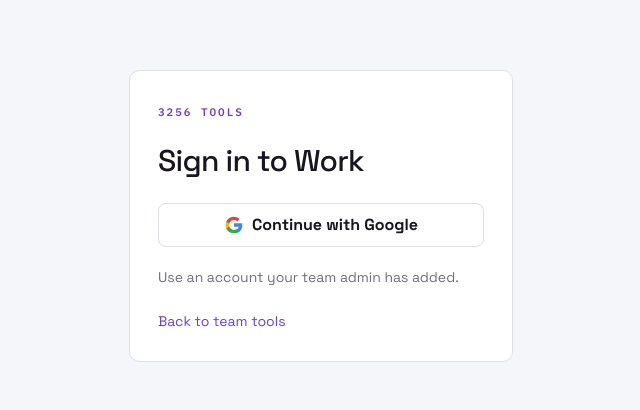
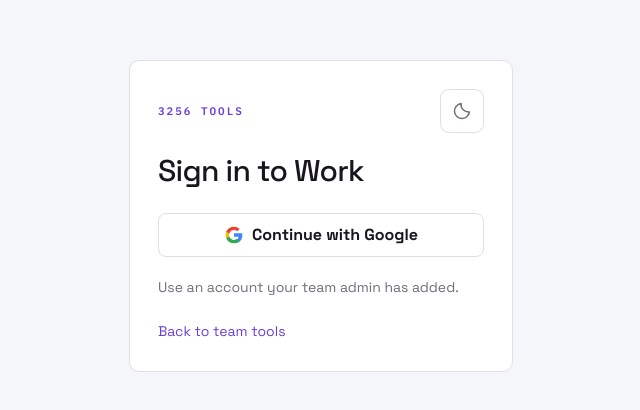
Before and after one commit to ryanabraham1/BatteryTracker, a Next.js app: page /work/login in a window 1280 px wide. Shown: the part 184-594 px from the top of the page, without its empty margins (319-959 px from the left). Built offline with nearby package versions, Linux system fonts and the light colour scheme; no server answers.

Commit message:
Add persistent Mayhem-inspired dark mode

```diff
--- a/app/globals.css
+++ b/app/globals.css
@@ -1,6 +1,7 @@
 @import "tailwindcss";
 
 :root {
+  color-scheme: light;
   --ink: #18151f;
   --paper: #f5f6fa;
   --surface: #ffffff;
@@ -20,6 +21,39 @@
   --bad-soft: #fcecef;
   --info: #2b69b6;
   --info-soft: #e8f1fc;
+  --neutral-soft: #ecebf1;
+  --danger-hover: #f8d9de;
+  --on-plum: #201632;
+  --plum-button: #fff;
+  --plum-button-hover: #efe9ff;
+}
+
+/* Mayhem-inspired charcoal surfaces and lavender selections. */
+:root[data-theme="dark"] {
+  color-scheme: dark;
+  --ink: #eeedf4;
+  --paper: #101015;
+  --surface: #18171e;
+  --line: #302d3c;
+  --muted: #a5a0b5;
+  --purple: #8960ed;
+  --purple-dark: #bca4ff;
+  --purple-soft: #29203f;
+  --plum: #211b30;
+  --plum-text: #c4adff;
+  --good: #61cca0;
+  --good-soft: #172f27;
+  --warn: #edbc65;
+  --warn-soft: #342919;
+  --bad: #f08091;
+  --bad-soft: #37212b;
+  --info: #87b5f1;
+  --info-soft: #1c2b40;
+  --neutral-soft: #25232e;
+  --danger-hover: #4a2834;
+  --on-plum: #eeedf4;
+  --plum-button: #8960ed;
+  --plum-button-hover: #754bda;
 }
 
 @theme inline {
@@ -127,13 +161,29 @@ body {
 .btn:active { transform: translateY(1px); }
 .btn:disabled { opacity: 0.5; cursor: not-allowed; }
 .btn-primary { background: var(--purple); color: #fff; }
-.btn-primary:hover { background: var(--purple-dark); }
+.btn-primary:hover { background: color-mix(in srgb, var(--purple), #000 16%); }
 .btn-ghost { background: var(--surface); color: var(--ink); border-color: var(--line); }
 .btn-ghost:hover { background: var(--purple-soft); border-color: var(--purple); }
 .btn-danger { background: var(--bad-soft); color: var(--bad); border-color: transparent; }
-.btn-danger:hover { background: #f8d9de; }
-.btn-plum { background: #fff; color: var(--plum); }
-.btn-plum:hover { background: #efe9ff; }
+.btn-danger:hover { background: var(--danger-hover); }
+.btn-plum { background: var(--plum-button); color: var(--on-plum); }
+.btn-plum:hover { background: var(--plum-button-hover); }
+
+.theme-toggle {
+  display: inline-flex;
+  align-items: center;
+  justify-content: center;
+  width: 44px;
+  height: 44px;
+  flex-shrink: 0;
+  border: 1px solid var(--line);
+  border-radius: 9px;
+  background: var(--surface);
+  color: var(--muted);
+  cursor: pointer;
+  touch-action: manipulation;
+}
+.theme-toggle:hover { background: var(--purple-soft); color: var(--purple-dark); border-color: var(--purple); }
 
 .tile {
   border: 1px solid var(--line);
@@ -175,7 +225,7 @@ body {
 .pill-bad { background: var(--bad-soft); color: var(--bad); }
 .pill-info { background: var(--info-soft); color: var(--info); }
 .pill-purple { background: var(--purple-soft); color: var(--purple-dark); }
-.pill-muted { background: #ecebf1; color: var(--muted); }
+.pill-muted { background: var(--neutral-soft); color: var(--muted); }
 
 .chip {
   display: inline-flex;
--- a/app/layout.tsx
+++ b/app/layout.tsx
@@ -38,7 +38,11 @@ export const viewport: Viewport = {
 
 export default function RootLayout({ children }: LayoutProps<"/">) {
   return (
-    <html lang="en" className={`${grotesk.variable} ${plexMono.variable} h-full antialiased`}>
+    <html lang="en" suppressHydrationWarning className={`${grotesk.variable} ${plexMono.variable} h-full antialiased`}>
+      <head>
+        {/* Apply the saved appearance before paint, as recommended by the bundled Next.js guide. */}
+        <script dangerouslySetInnerHTML={{ __html: `(()=>{let t;try{t=localStorage.getItem("3256-tools-theme")}catch{}t=t==="light"||t==="dark"?t:matchMedia("(prefers-color-scheme: dark)").matches?"dark":"light";document.documentElement.dataset.theme=t;document.querySelector('meta[name="theme-color"]')?.setAttribute("content",t==="dark"?"#101015":"#f5f6fa")})()` }} />
+      </head>
       <body className="min-h-full flex flex-col">{children}</body>
     </html>
   );
--- a/app/login/page.tsx
+++ b/app/login/page.tsx
@@ -1,6 +1,7 @@
 import { redirect } from "next/navigation";
 import { isAuthed } from "@/lib/auth";
 import { LoginForm } from "./login-form";
+import { ThemeToggle } from "@/components/theme-toggle";
 
 export const metadata = { title: "Sign in — 3256 Tools" };
 
@@ -13,10 +14,11 @@ export default async function LoginPage(props: PageProps<"/login">) {
       className="flex-1 flex flex-col justify-between px-6 sm:px-12 min-h-dvh pt-[max(2.5rem,env(safe-area-inset-top))] pb-[max(2.5rem,env(safe-area-inset-bottom))] sm:py-14"
       style={{ background: "var(--plum)", color: "#fff" }}
     >
-      <div>
+      <div className="flex items-center justify-between">
         <p className="eyebrow" style={{ color: "var(--plum-text)" }}>
           Team 3256
         </p>
+        <ThemeToggle />
       </div>
       <div className="max-w-xl w-full">
         <h1 className="display mb-8 sm:mb-10" style={{ fontSize: "clamp(52px, 17vw, 96px)" }}>
--- a/app/work/login/page.tsx
+++ b/app/work/login/page.tsx
@@ -1,6 +1,7 @@
 import Link from "next/link";
 import { redirect } from "next/navigation";
 import { getWorkUser } from "@/lib/work-auth";
+import { ThemeToggle } from "@/components/theme-toggle";
 export const dynamic = "force-dynamic";
 export const metadata = { title: "Sign in to Work · 3256 Tools" };
 export default async function WorkLogin({
@@ -13,9 +14,12 @@ export default async function WorkLogin({
   return (
     <main className="min-h-dvh flex items-center justify-center p-5">
       <div className="card w-full max-w-sm p-7">
+        <div className="flex items-center justify-between">
         <span className="eyebrow" style={{ color: "var(--purple)" }}>
           3256 Tools
         </span>
+        <ThemeToggle />
+        </div>
         <h1 className="text-3xl tracking-tight font-medium mt-5 mb-6">
           Sign in to Work
         </h1>
--- a/components/charts.tsx
+++ b/components/charts.tsx
@@ -75,6 +75,8 @@ function Panel({
                 labelFormatter={(t) => new Date(Number(t)).toLocaleString()}
                 formatter={(v) => [`${Number(v).toFixed(2)} ${unit}`, title]}
                 contentStyle={{
+                  background: "var(--surface)",
+                  color: "var(--ink)",
                   borderRadius: 8,
                   border: "1px solid var(--line)",
                   fontFamily: mono ? "var(--font-mono)" : undefined,
@@ -155,6 +157,8 @@ function DropPanel({ data }: { data: { label: string; drop: number; t: number }[
                 labelFormatter={(l, p) => `${l} · ${new Date(Number(p?.[0]?.payload?.t)).toLocaleDateString()}`}
                 formatter={(v) => [`−${Number(v).toFixed(2)} V`, "drop"]}
                 contentStyle={{
+                  background: "var(--surface)",
+                  color: "var(--ink)",
                   borderRadius: 8,
                   border: "1px solid var(--line)",
                   fontFamily: "var(--font-mono)",
--- a/components/header.tsx
+++ b/components/header.tsx
@@ -4,6 +4,7 @@ import Link from "next/link";
 import { usePathname, useRouter, useSearchParams } from "next/navigation";
 import { useEffect, useRef, useState, type FormEvent } from "react";
 import { useCompMode } from "./comp-mode";
+import { ThemeToggle } from "./theme-toggle";
 
 type NavItem = { href: string; label: string; icon: React.ReactNode };
 
@@ -354,6 +355,7 @@ export function Header() {
               </button>
             )}
             {batteryApp && compPill}
+            <ThemeToggle />
           </div>
         </div>
         {canSearch && searchOpen && (
--- /dev/null
+++ b/components/theme-toggle.tsx
@@ -0,0 +1,51 @@
+"use client";
+
+import { useSyncExternalStore } from "react";
+
+const STORAGE_KEY = "3256-tools-theme";
+const CHANGE_EVENT = "tools-theme-change";
+
+function applyTheme(theme: "light" | "dark") {
+  document.documentElement.dataset.theme = theme;
+  document.querySelector('meta[name="theme-color"]')?.setAttribute("content", theme === "dark" ? "#101015" : "#f5f6fa");
+}
+
+function subscribe(onChange: () => void) {
+  const media = window.matchMedia("(prefers-color-scheme: dark)");
+  const sync = () => {
+    let saved: string | null = null;
+    try { saved = localStorage.getItem(STORAGE_KEY); } catch { /* Storage can be unavailable. */ }
+    applyTheme(saved === "light" || saved === "dark" ? saved : media.matches ? "dark" : "light");
+    onChange();
+  };
+  const onStorage = (event: StorageEvent) => {
+    if (event.key === STORAGE_KEY || event.key === null) sync();
+  };
+  window.addEventListener(CHANGE_EVENT, onChange);
+  window.addEventListener("storage", onStorage);
+  media.addEventListener("change", sync);
+  sync();
+  return () => {
+    window.removeEventListener(CHANGE_EVENT, onChange);
+    window.removeEventListener("storage", onStorage);
+    media.removeEventListener("change", sync);
+  };
+}
+
+export function ThemeToggle() {
+  const dark = useSyncExternalStore(subscribe, () => document.documentElement.dataset.theme === "dark", () => false);
+  const label = dark ? "Switch to light mode" : "Switch to dark mode";
+  return (
+    <button type="button" className="theme-toggle" title={label} aria-label={label} aria-pressed={dark}
+      onClick={() => {
+        const theme = dark ? "light" : "dark";
+        applyTheme(theme);
+        try { localStorage.setItem(STORAGE_KEY, theme); } catch { /* Keep the session preference. */ }
+        window.dispatchEvent(new Event(CHANGE_EVENT));
+      }}>
+      <svg width="20" height="20" viewBox="0 0 24 24" fill="none" stroke="currentColor" strokeWidth="1.8" strokeLinecap="round" strokeLinejoin="round" aria-hidden="true">
+        {dark ? <><circle cx="12" cy="12" r="4" /><path d="M12 2v2m0 16v2M2 12h2m16 0h2M5 5l1.4 1.4m11.2 11.2L19 19M5 19l1.4-1.4M17.6 6.4 19 5" /></> : <path d="M20.9 13.1A9 9 0 0 1 10.9 3.1a9 9 0 1 0 10 10Z" />}
+      </svg>
+    </button>
+  );
+}
```
